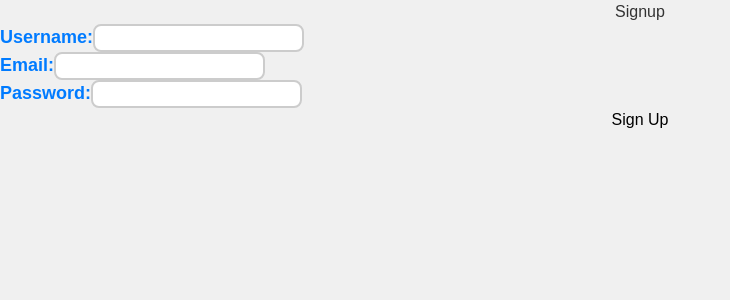
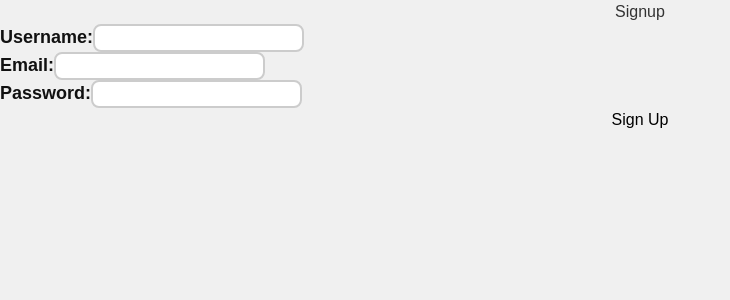
Before and after one commit to SteveA28/Project-3, a React (Vite) app in the folder client/: page /signup in a window 1280 px wide. Shown: the top 300 px of the page, without its empty margins (0-730 px from the left). Built offline with nearby package versions, Linux system fonts and the light colour scheme.

Commit message:
Changed color

```diff
--- a/client/src/assets/Signup.css
+++ b/client/src/assets/Signup.css
@@ -28,7 +28,7 @@ form {
 
 label {
     font-weight: bold;
-    color: #007bff;
+    color: #111111;
     margin-bottom: 10px;
     font-size: 18px;
 }
```
